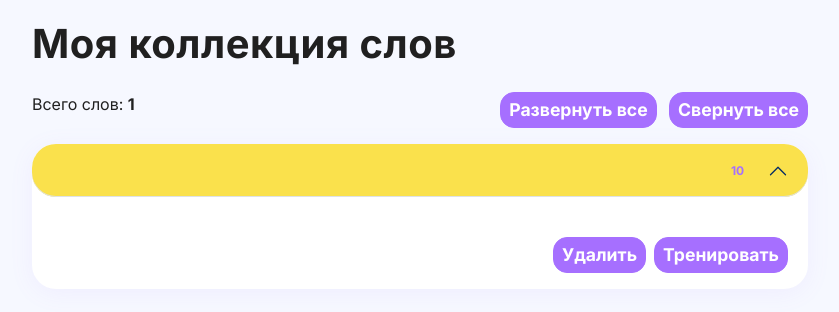
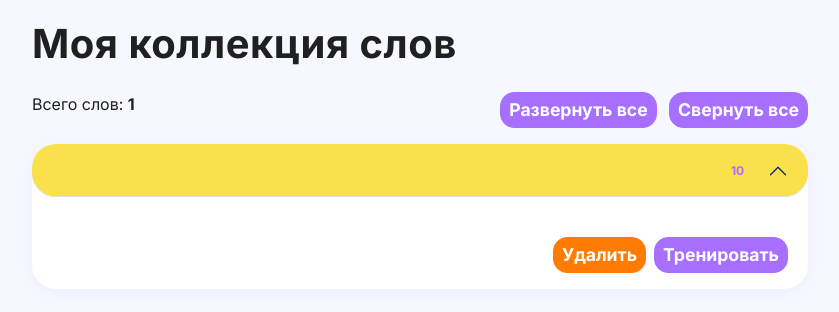
Before and after one commit to nylinary/wordcard, a Django app: template templates/words/my_words.html in a window 1280 px wide, after a click on "10". Shown: the part 76-388 px from the top of the page, without its empty margins (220-1059 px from the left). Run offline with Django 5.2, Linux system fonts and the light colour scheme; the template is opened without the code that fills it: values that come from a table or form of the project are taken from there, others are empty; tables that the repository leaves empty hold one stand-in row (values such as "Sample post"); data that the repository does not hold is empty; some web fonts are replaced.

Commit message:
fix: add styles for remove word button and hover effects for consistency

```diff
--- a/static/words/css/my_words.css
+++ b/static/words/css/my_words.css
@@ -7,3 +7,13 @@
     justify-content: right;
     gap: 0.5rem;
 }
+
+.remove-word-btn {
+    background-color: var(--brand-orange);
+    border-color: var(--brand-orange);
+}
+
+.remove-word-btn:hover {
+    background-color: red;
+    border-color: red;
+}
```
